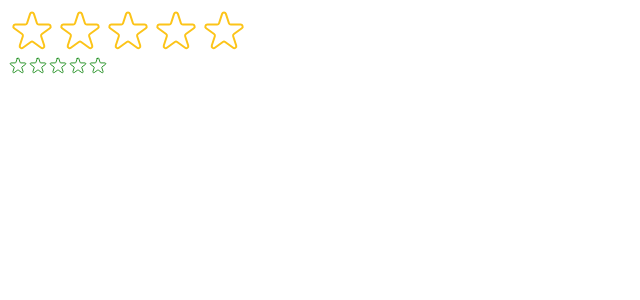
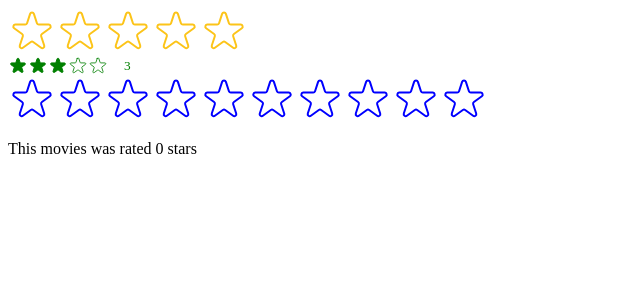
Before and after one commit to NMY0d4/react-improvement-skills, a React (Create React App) app: page / in a window 1280 px wide. Shown: the top 300 px of the page, without its empty margins (0-640 px from the left). Built offline with nearby package versions, Linux system fonts and the light colour scheme.

Commit message:
add proptype in StarRating component(to prevent error when defining parameters

```diff
--- a/src/components/starRating/StarRating.js
+++ b/src/components/starRating/StarRating.js
@@ -1,5 +1,6 @@
 import React, { useState } from 'react';
 import Star from './Star';
+import PropTypes from 'prop-types';
 
 const containerStyle = {
   display: 'flex',
@@ -11,15 +12,32 @@
   display: 'flex',
 };
 
-const StarRating = ({
+StarRating.propTypes = {
+  maxRating: PropTypes.number,
+  defaultRating: PropTypes.number,
+  color: PropTypes.string,
+  size: PropTypes.number,
+  messages: PropTypes.array,
+  className: PropTypes.string,
+  onSetRating: PropTypes.func,
+};
+
+export default function StarRating({
   maxRating = 5,
   color = '#fcc419',
   size = 48,
   className = '',
   messages = [],
-}) => {
-  const [rating, setRating] = useState(0);
+  defaultRating = 0,
+  onSetRating,
+}) {
+  const [rating, setRating] = useState(defaultRating);
   const [tempRating, setTempRating] = useState(0);
+
+  const handleRating = (rating) => {
+    onSetRating(rating);
+    setRating(rating);
+  };
 
   const textStyle = {
     lineHeight: '0',
@@ -34,7 +52,7 @@
         {Array.from({ length: +maxRating }, (_, i) => (
           <Star
             key={i}
-            onRate={() => setRating(i + 1)}
+            onRate={() => handleRating(i + 1)}
             full={tempRating ? tempRating >= i + 1 : rating >= i + 1}
             onHoverIn={() => setTempRating(i + 1)}
             onHoverOut={() => setTempRating(0)}
@@ -50,6 +68,4 @@
       </p>
     </div>
   );
-};
-
-export default StarRating;
+}
--- a/src/index.js
+++ b/src/index.js
@@ -1,17 +1,30 @@
-import React from 'react';
+import React, { useState } from 'react';
 import ReactDOM from 'react-dom/client';
 import StarRating from './components/starRating/StarRating';
 // import './index.css';
 // import App from './App';
+
+/////////////////////////////////////////
+function Test() {
+  const [movieRating, setMovieRating] = useState(0);
+  return (
+    <div>
+      <StarRating color='blue' maxRating={10} onSetRating={setMovieRating} />
+      <p>This movies was rated {movieRating} stars</p>
+    </div>
+  );
+}
+/////////////////////////////////////////
 
 const root = ReactDOM.createRoot(document.getElementById('root'));
 root.render(
   <React.StrictMode>
     {/* <App /> */}
     <StarRating
-      // maxRating={10}
+      maxRating={5}
       messages={['Terrible', 'Bad', 'Okay', 'Good', 'Amazing']}
     />
-    <StarRating size={20} color='green' className='test' />
+    <StarRating size={20} color='green' className='test' defaultRating={3} />
+    <Test />
   </React.StrictMode>
 );
```
